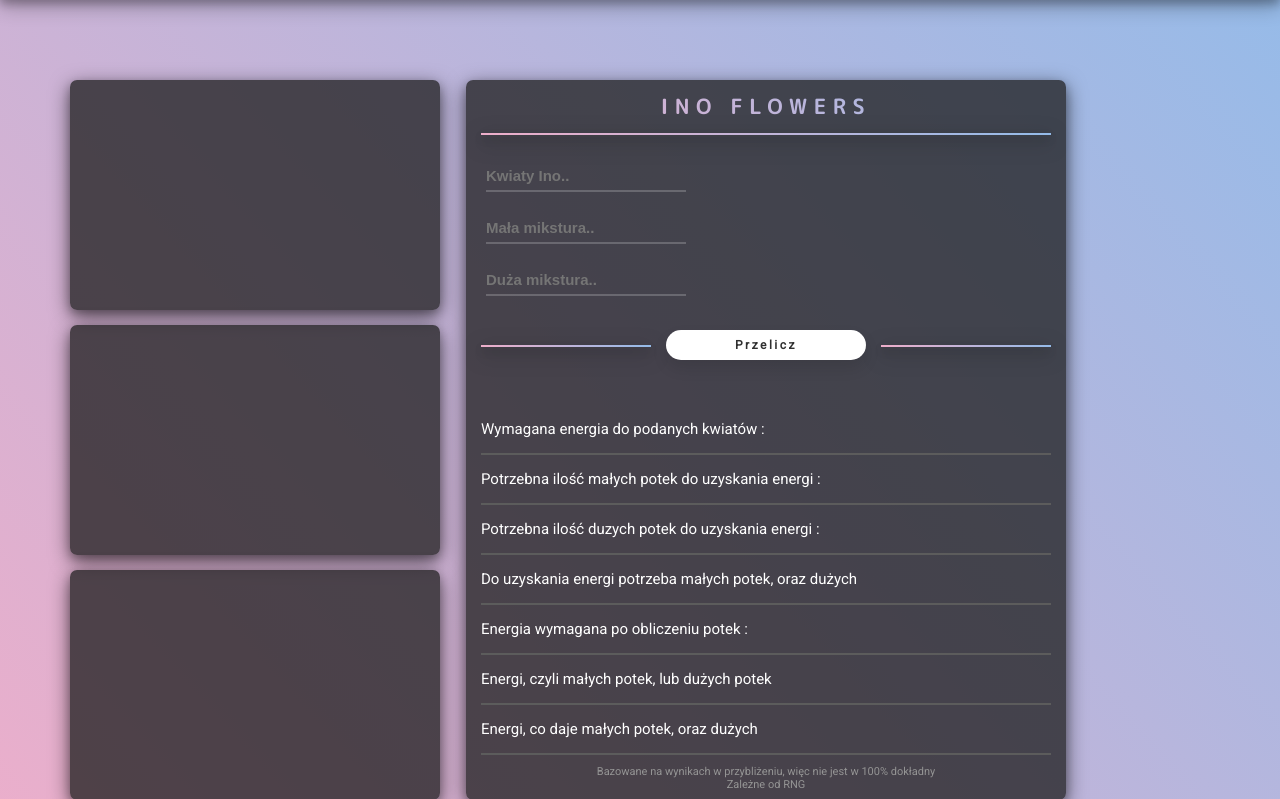
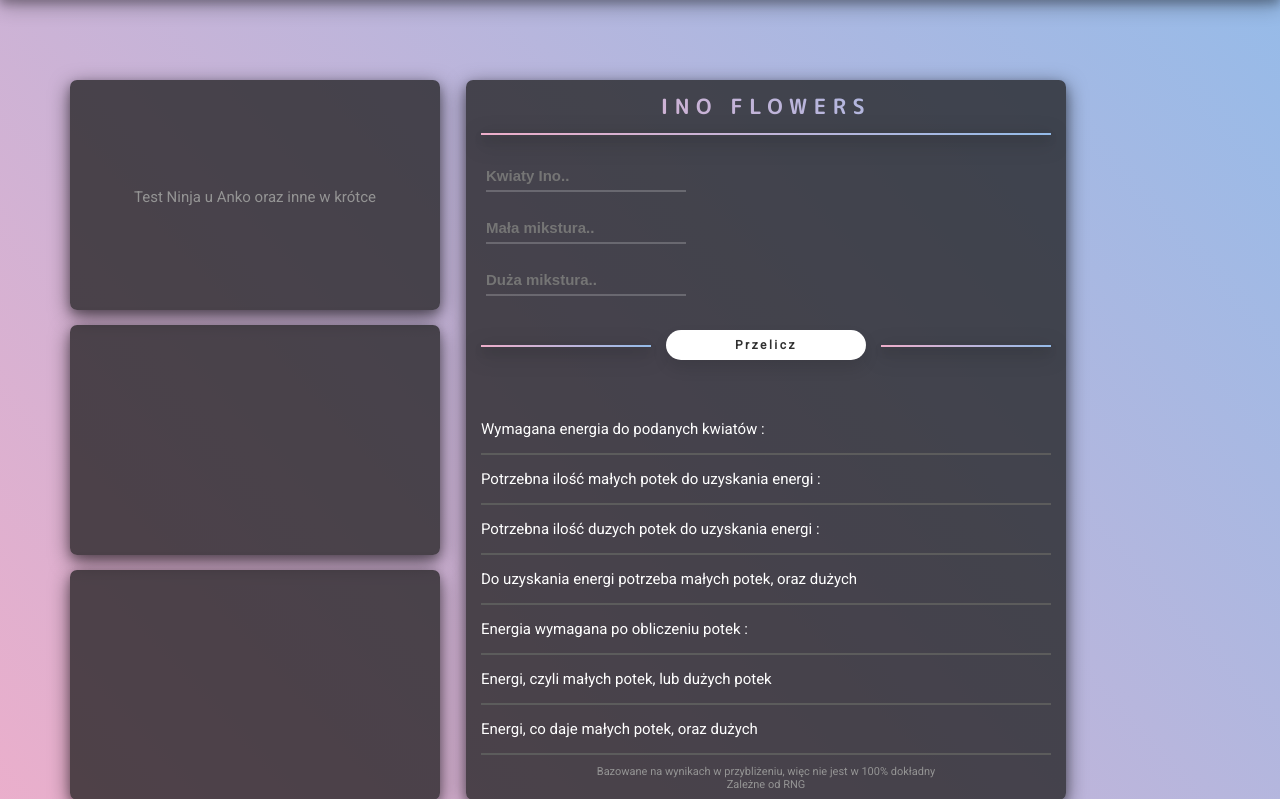
Before and after one commit to Bimbarabambom00/cautious-octo-giggle, a PHP site: page / in a window 1280 px wide. Shown: the part 60-859 px from the top of the page. Run offline with PHP 8.4, Linux system fonts and the light colour scheme.

Commit message:
Add files via upload

```diff
--- a/index.html
+++ b/index.html
@@ -17,7 +17,7 @@
 
 				<div id='social'>
 					<div class='social_btn' id='social_btn1'>
-
+						<br><br><br><br><br><br>Test Ninja u Anko oraz inne w krótce
 					</div>
 					<div class='social_btn' id='social_btn2' >
 
--- a/style.css
+++ b/style.css
@@ -10,9 +10,16 @@ header {
 	background: rgba(29, 29, 29, 0.75);
 	box-shadow: 0 4px 8px 0 rgba(0, 0, 0, 0.2), 0 6px 20px 0 rgba(0, 0, 0, 0.3);
 }
+
 #social_btn1 {
+
+	text-align: center;
+	color: rgb(148, 148, 148);
+	font-size: 15px;
+	font-family: 'Roboto', sans-serif;
 	border-radius: 7px;
 	margin-bottom: 15px;
+
 }
 #social_btn2 {
 	border-radius: 7px;
```
